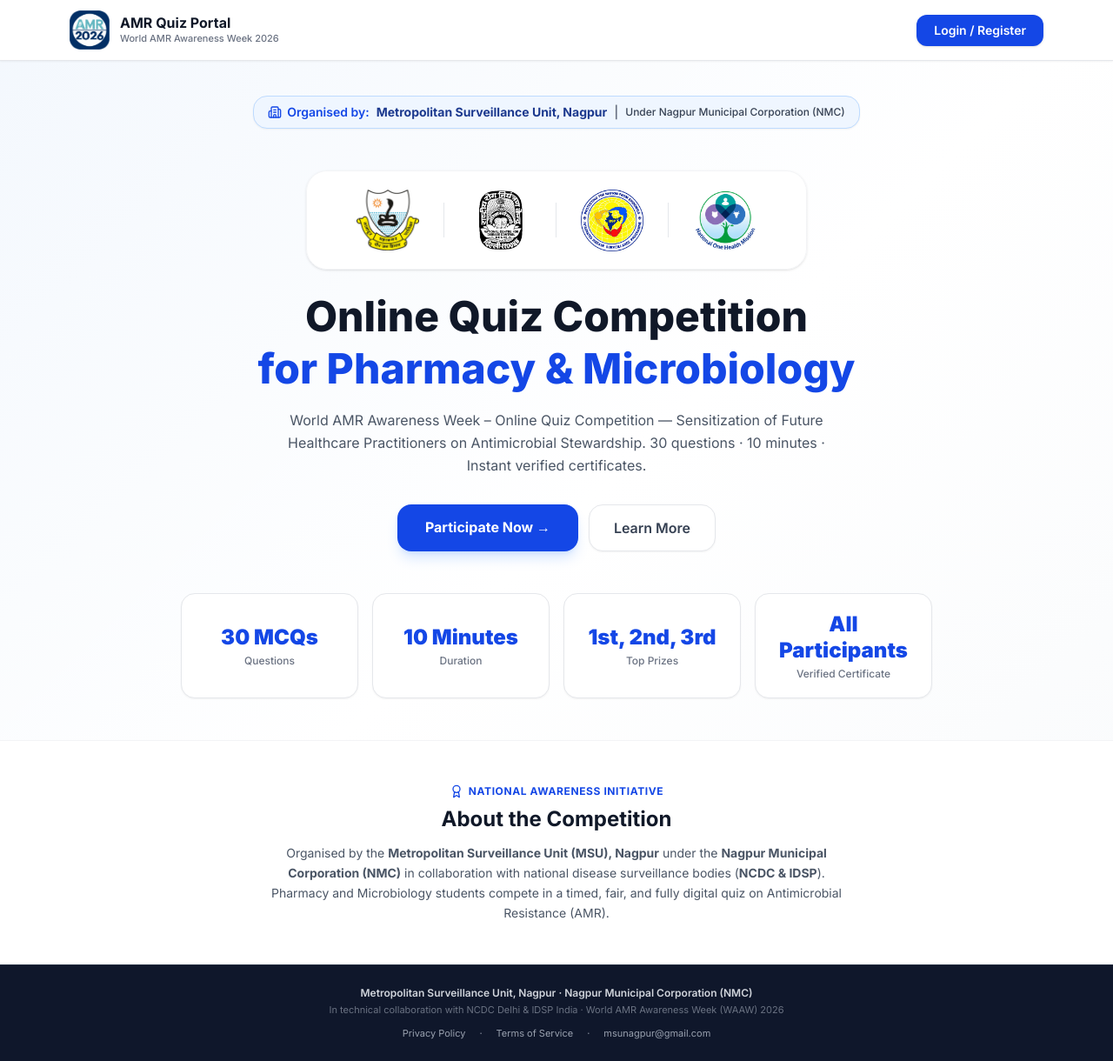
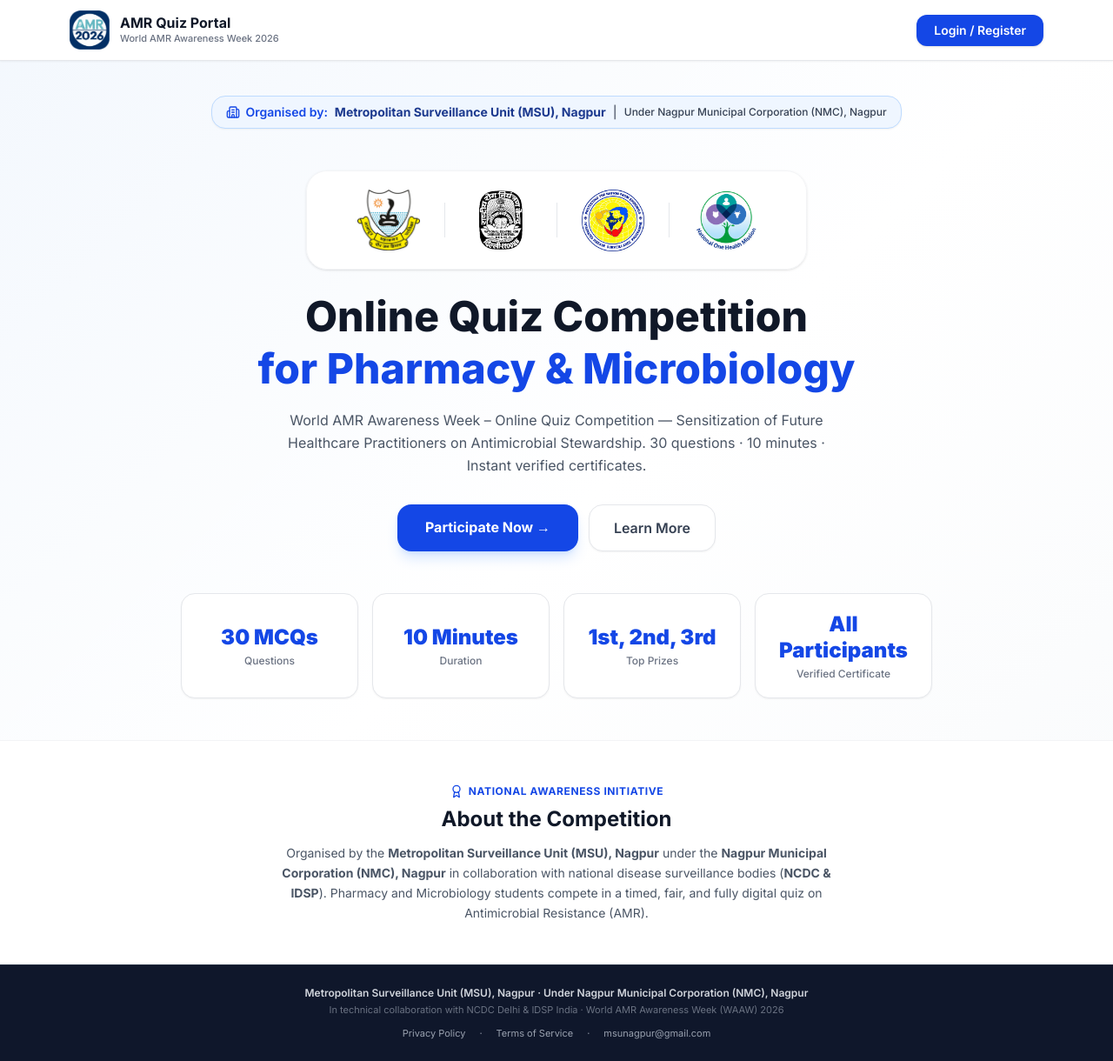
Before and after one commit to harshh619/quiz-dashboard, a Next.js app: page / in a window 1280 px wide. Shown: the whole page at 87% size. Built offline with nearby package versions, Linux system fonts and the light colour scheme.

Commit message:
chore: update organizer branding text to Metropolitan Surveillance Unit (MSU), Nagpur and Under Nagpur Municipal Corporation (NMC), Nagpur

```diff
--- a/src/app/page.tsx
+++ b/src/app/page.tsx
@@ -44,11 +44,11 @@ export default function HomePage() {
             <span>Organised by:</span>
           </div>
           <span className="font-bold text-blue-900">
-            Metropolitan Surveillance Unit, Nagpur
+            Metropolitan Surveillance Unit (MSU), Nagpur
           </span>
           <span className="text-gray-500 hidden sm:inline">|</span>
           <span className="text-gray-700 font-medium text-xs">
-            Under Nagpur Municipal Corporation (NMC)
+            Under Nagpur Municipal Corporation (NMC), Nagpur
           </span>
         </div>
 
@@ -164,7 +164,7 @@ export default function HomePage() {
           </div>
           <h3 className="text-2xl font-bold text-gray-900 mb-3">About the Competition</h3>
           <p className="text-xs sm:text-sm text-gray-600 max-w-2xl mx-auto leading-relaxed">
-            Organised by the <b>Metropolitan Surveillance Unit (MSU), Nagpur</b> under the <b>Nagpur Municipal Corporation (NMC)</b> in collaboration with national disease surveillance bodies (<b>NCDC &amp; IDSP</b>). Pharmacy and Microbiology students compete in a timed, fair, and fully digital quiz on Antimicrobial Resistance (AMR).
+            Organised by the <b>Metropolitan Surveillance Unit (MSU), Nagpur</b> under the <b>Nagpur Municipal Corporation (NMC), Nagpur</b> in collaboration with national disease surveillance bodies (<b>NCDC &amp; IDSP</b>). Pharmacy and Microbiology students compete in a timed, fair, and fully digital quiz on Antimicrobial Resistance (AMR).
           </p>
         </div>
       </section>
@@ -173,7 +173,7 @@ export default function HomePage() {
       <footer className="bg-slate-900 text-gray-400 text-center py-6 text-xs border-t border-slate-800">
         <div className="max-w-4xl mx-auto px-4 space-y-1">
           <p className="font-semibold text-gray-300">
-            Metropolitan Surveillance Unit, Nagpur · Nagpur Municipal Corporation (NMC)
+            Metropolitan Surveillance Unit (MSU), Nagpur · Under Nagpur Municipal Corporation (NMC), Nagpur
           </p>
           <p className="text-[11px] text-gray-500">
             In technical collaboration with NCDC Delhi &amp; IDSP India · World AMR Awareness Week (WAAW) 2026
```
